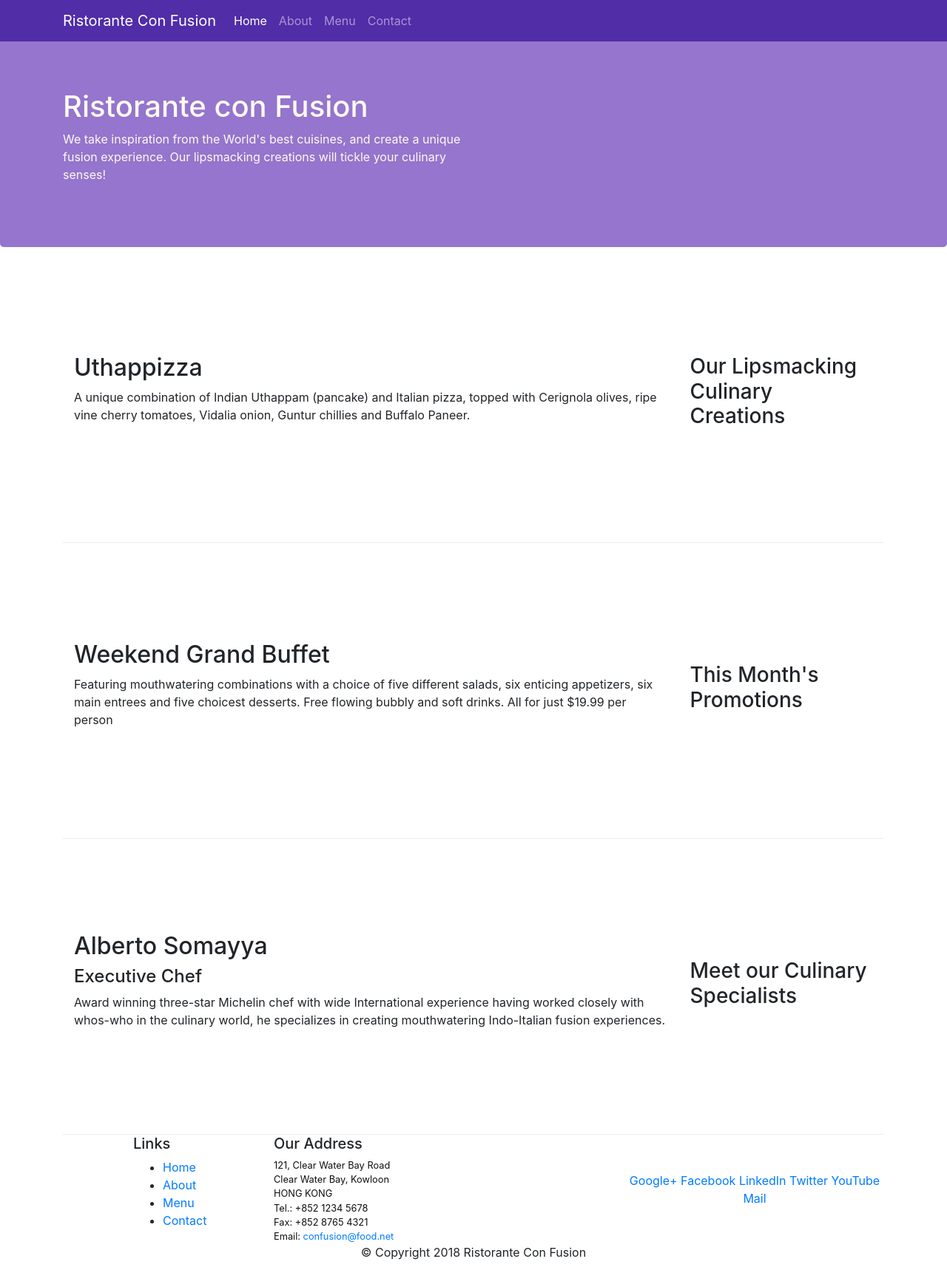
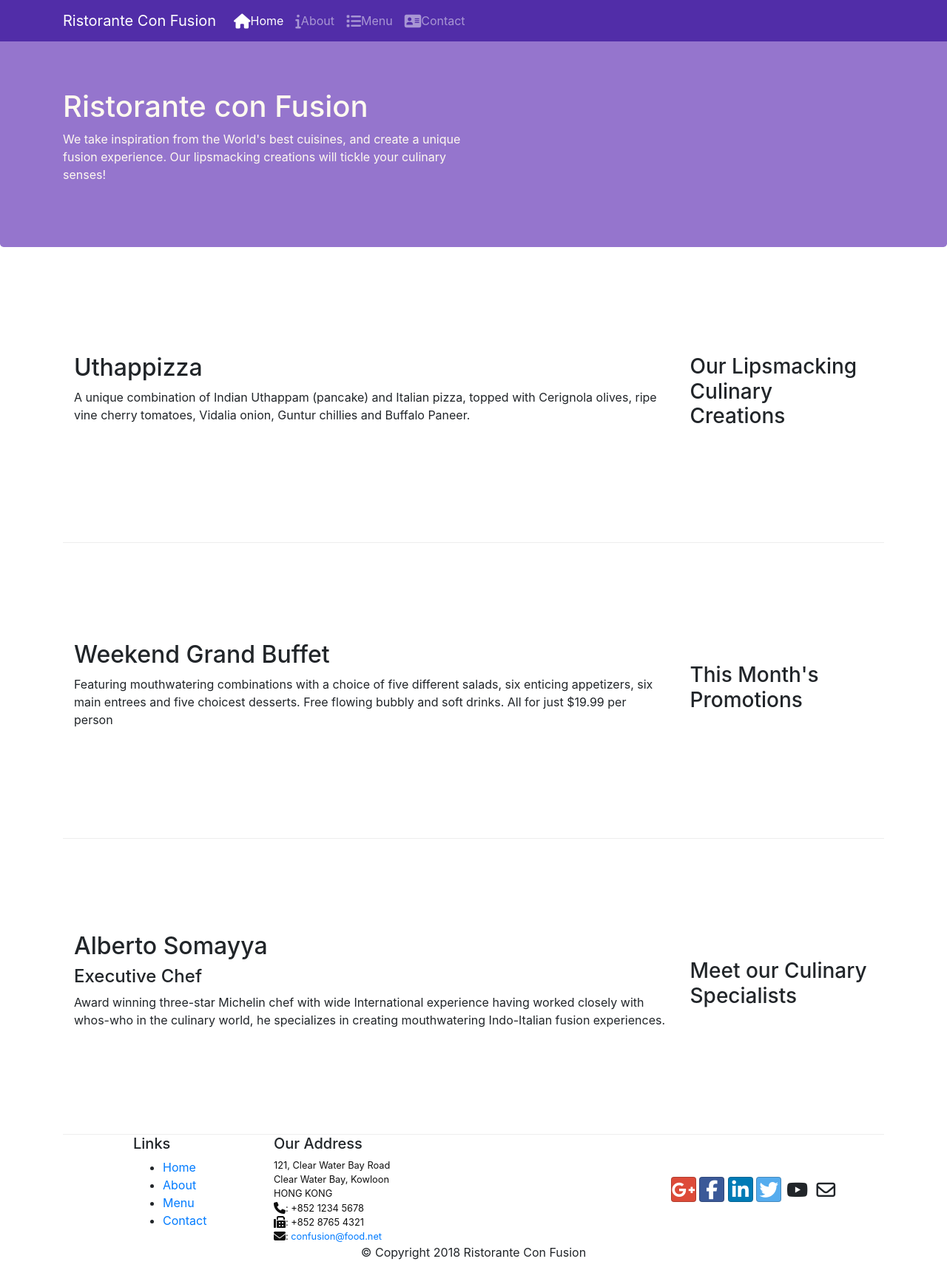
Before and after one commit to SWillis31/ClientWebStack_conFusion, a plain HTML site: page index.html in a window 1280 px wide. Shown: the whole page at 74% size. Drawn offline with nearby package versions, Linux system fonts and the light colour scheme.

Commit message:
Icon Fonts

```diff
--- a/index.html
+++ b/index.html
@@ -8,6 +8,8 @@
 
     <!--Bootstrap CSS -->
     <link rel="stylesheet" href="node_modules/bootstrap/dist/css/bootstrap.min.css">
+    <link rel="stylesheet" href="node_modules/font-awesome/css/font-awesome.min.css">
+    <link rel="stylesheet" href="node_modules/bootstrap-social/bootstrap-social.css">
     <link href="styles.css" rel="stylesheet">
     <title>Ristorante Con Fusion</title>
 </head>
@@ -19,16 +21,16 @@
             <div class="collapse navbar-collapse" id="Navbar">
                 <ul class="navbar-nav mr-auto">
                     <li class="nav-item active">
-                        <a class="nav-link" href="#">Home</a>
+                        <a class="nav-link" href="#"><span class="fa fa-home fa-lg"></span>Home</a>
                     </li>
                     <li class="nav-item">
-                        <a class="nav-link" href="./aboutus.html">About</a>
+                        <a class="nav-link" href="./aboutus.html"><span class="fa fa-info fa-lg"></span>About</a>
                     </li>
                     <li class="nav-item">
-                        <a class="nav-link" href="#">Menu</a>
+                        <a class="nav-link" href="#"><span class="fa fa-list fa-lg"></span>Menu</a>
                     </li>
                     <li class="nav-item">
-                        <a class="nav-link" href="#">Contact</a>
+                        <a class="nav-link" href="#"><span class="fa fa-address-card fa-lg"></span>Contact</a>
                     </li>
                 </ul>
             </div>
@@ -100,19 +102,19 @@
 		              121, Clear Water Bay Road<br>
 		              Clear Water Bay, Kowloon<br>
 		              HONG KONG<br>
-		              Tel.: +852 1234 5678<br>
-		              Fax: +852 8765 4321<br>
-		              Email: <a href="mailto:confusion@food.net">confusion@food.net</a>
+                      <i class="fa fa-phone fa-lg"></i>: +852 1234 5678<br>
+		              <i class="fa fa-fax fa-lg"></i>: +852 8765 4321<br>
+		              <i class="fa fa-envelope fa-lg"></i>: <a href="mailto:confusion@food.net">confusion@food.net</a>
 		           </address>
                 </div>
                 <div class="col-12 col-sm-4 align-self-center">
                     <div class="text-center">
-                        <a href="http://google.com/+">Google+</a>
-                        <a href="http://www.facebook.com/profile.php?id=">Facebook</a>
-                        <a href="http://www.linkedin.com/in/">LinkedIn</a>
-                        <a href="http://twitter.com/">Twitter</a>
-                        <a href="http://youtube.com/">YouTube</a>
-                        <a href="mailto:">Mail</a>
+                        <a class="btn btn-social-icon btn-google" href="http://google.com/+"><i class="fa fa-google-plus"></i></a>
+                        <a class="btn btn-social-icon btn-facebook" href="http://www.facebook.com/profile.php?id="><i class="fa fa-facebook"></i></a>
+                        <a class="btn btn-social-icon btn-linkedin" href="http://www.linkedin.com/in/"><i class="fa fa-linkedin"></i></a>
+                        <a class="btn btn-social-icon btn-twitter" href="http://twitter.com/"><i class="fa fa-twitter"></i></a>
+                        <a class="btn btn-social-icon btn-youtube" href="http://youtube.com/"><i class="fa fa-youtube"></i></a>
+                        <a class="btn btn-social-icon" href="mailto:"><i class="fa fa-envelope-o"></i></a>
                     </div>
                 </div>
            </div>
```
Also changed, not shown: aboutus.html (+24 -18 lines).
